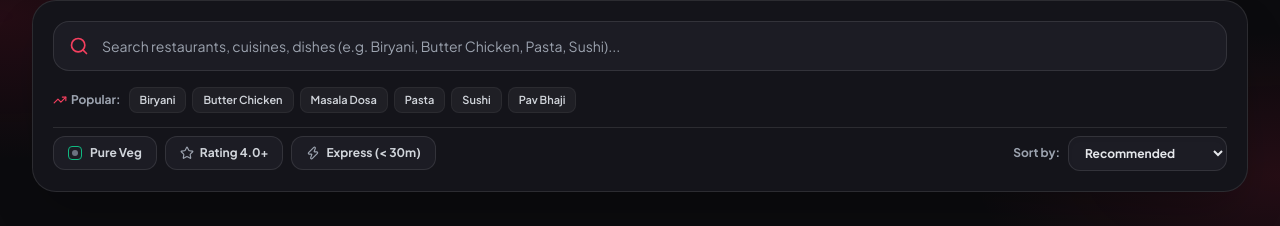
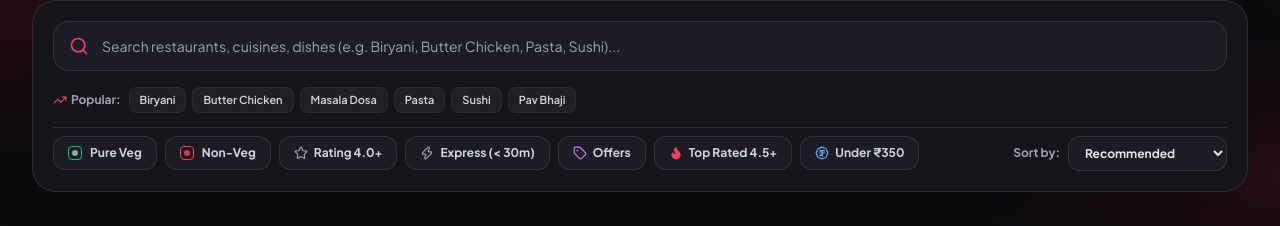
Before and after one commit to Sushanth666/Food-Delivery-Platform, a React (Vite) app: page / in a window 1280 px wide. Shown: the part 1104-1330 px from the top of the page. Built offline with nearby package versions, Linux system fonts and the light colour scheme.

Commit message:
feat: add Non-Veg and useful dietary & convenience filters to FilterBar and RestaurantDetailPage

```diff
--- a/src/components/home/FilterBar.jsx
+++ b/src/components/home/FilterBar.jsx
@@ -8,6 +8,9 @@ import {
   Sparkles,
   Zap,
   TrendingUp,
+  Tag,
+  Flame,
+  BadgeIndianRupee,
 } from 'lucide-react';
 import { useFilter } from '../../context/FilterContext';
 
@@ -18,11 +21,19 @@ export default function FilterBar() {
     searchTerm,
     setSearchTerm,
     isPureVegOnly,
-    setIsPureVegOnly,
+    togglePureVeg,
+    isNonVegOnly,
+    toggleNonVeg,
     minRating,
     setMinRating,
     maxDeliveryTime,
     setMaxDeliveryTime,
+    onlyOffers,
+    setOnlyOffers,
+    onlyBestsellers,
+    setOnlyBestsellers,
+    budgetUnder,
+    setBudgetUnder,
     sortBy,
     setSortBy,
     resetFilters,
@@ -79,34 +90,54 @@ export default function FilterBar() {
       {/* Filter & Sorting Controls */}
       <div className="flex flex-wrap items-center justify-between gap-3 pt-2 border-t border-white/10">
         <div className="flex flex-wrap items-center gap-2">
-          {/* Veg Only Toggle */}
+          {/* 1. Pure Veg Toggle (Indian Green Square + Dot) */}
           <button
             type="button"
-            onClick={() => setIsPureVegOnly(!isPureVegOnly)}
+            onClick={togglePureVeg}
             className={`px-3.5 py-2 rounded-xl text-xs font-bold border flex items-center gap-2 transition-all active:scale-95 ${
               isPureVegOnly
-                ? 'bg-emerald-950/60 border-emerald-500 text-emerald-300 shadow-xs'
-                : 'bg-[#1C1C24] border-white/10 text-gray-300 hover:border-white/20'
+                ? 'bg-emerald-950/70 border-emerald-500 text-emerald-300 shadow-md shadow-emerald-950/40 ring-2 ring-emerald-500/20'
+                : 'bg-[#1C1C24] border-white/10 text-gray-300 hover:border-white/25 hover:text-white'
             }`}
           >
-            <div className="w-3.5 h-3.5 rounded border border-emerald-500 flex items-center justify-center p-0.5">
+            <div className="w-3.5 h-3.5 rounded border border-emerald-500 flex items-center justify-center p-0.5 bg-emerald-950/40">
               <div
                 className={`w-1.5 h-1.5 rounded-full ${
-                  isPureVegOnly ? 'bg-emerald-400' : 'bg-gray-500'
+                  isPureVegOnly ? 'bg-emerald-400' : 'bg-gray-400'
                 }`}
               />
             </div>
             <span>Pure Veg</span>
           </button>
 
-          {/* Rating 4.0+ Toggle */}
+          {/* 2. Non-Veg Toggle (Indian Red/Brown Square + Triangle) */}
+          <button
+            type="button"
+            onClick={toggleNonVeg}
+            className={`px-3.5 py-2 rounded-xl text-xs font-bold border flex items-center gap-2 transition-all active:scale-95 ${
+              isNonVegOnly
+                ? 'bg-rose-950/80 border-rose-500 text-rose-300 shadow-md shadow-rose-950/40 ring-2 ring-rose-500/20'
+                : 'bg-[#1C1C24] border-white/10 text-gray-300 hover:border-white/25 hover:text-white'
+            }`}
+          >
+            <div className="w-3.5 h-3.5 rounded border border-rose-500 flex items-center justify-center p-0.5 bg-rose-950/40">
+              <div
+                className={`w-1.5 h-1.5 rounded-full ${
+                  isNonVegOnly ? 'bg-rose-500' : 'bg-rose-400/60'
+                }`}
+              />
+            </div>
+            <span>Non-Veg</span>
+          </button>
+
+          {/* 3. Rating 4.0+ Toggle */}
           <button
             type="button"
             onClick={() => setMinRating(minRating === 4.0 ? null : 4.0)}
             className={`px-3.5 py-2 rounded-xl text-xs font-bold border flex items-center gap-1.5 transition-all active:scale-95 ${
               minRating === 4.0
-                ? 'bg-amber-950/60 border-amber-500 text-amber-300 shadow-xs'
-                : 'bg-[#1C1C24] border-white/10 text-gray-300 hover:border-white/20'
+                ? 'bg-amber-950/70 border-amber-500 text-amber-300 shadow-md shadow-amber-950/40 ring-2 ring-amber-500/20'
+                : 'bg-[#1C1C24] border-white/10 text-gray-300 hover:border-white/25 hover:text-white'
             }`}
           >
             <Star
@@ -119,22 +150,64 @@ export default function FilterBar() {
             <span>Rating 4.0+</span>
           </button>
 
-          {/* Fast Delivery (< 30 min) */}
+          {/* 4. Fast Express Delivery (< 30 min) */}
           <button
             type="button"
             onClick={() => setMaxDeliveryTime(maxDeliveryTime === 30 ? null : 30)}
             className={`px-3.5 py-2 rounded-xl text-xs font-bold border flex items-center gap-1.5 transition-all active:scale-95 ${
               maxDeliveryTime === 30
-                ? 'bg-rose-950/70 border-rose-500 text-rose-300 shadow-xs'
-                : 'bg-[#1C1C24] border-white/10 text-gray-300 hover:border-white/20'
+                ? 'bg-orange-950/70 border-orange-500 text-orange-300 shadow-md shadow-orange-950/40 ring-2 ring-orange-500/20'
+                : 'bg-[#1C1C24] border-white/10 text-gray-300 hover:border-white/25 hover:text-white'
             }`}
           >
             <Zap
               className={`w-3.5 h-3.5 ${
-                maxDeliveryTime === 30 ? 'text-rose-400 fill-rose-400' : 'text-gray-400'
+                maxDeliveryTime === 30 ? 'text-orange-400 fill-orange-400' : 'text-gray-400'
               }`}
             />
             <span>Express (&lt; 30m)</span>
+          </button>
+
+          {/* 5. Great Offers Toggle */}
+          <button
+            type="button"
+            onClick={() => setOnlyOffers(!onlyOffers)}
+            className={`px-3.5 py-2 rounded-xl text-xs font-bold border flex items-center gap-1.5 transition-all active:scale-95 ${
+              onlyOffers
+                ? 'bg-purple-950/70 border-purple-500 text-purple-300 shadow-md shadow-purple-950/40 ring-2 ring-purple-500/20'
+                : 'bg-[#1C1C24] border-white/10 text-gray-300 hover:border-white/25 hover:text-white'
+            }`}
+          >
+            <Tag className="w-3.5 h-3.5 text-purple-400" />
+            <span>Offers</span>
+          </button>
+
+          {/* 6. Top Rated 4.5+ / Bestsellers */}
+          <button
+            type="button"
+            onClick={() => setOnlyBestsellers(!onlyBestsellers)}
+            className={`px-3.5 py-2 rounded-xl text-xs font-bold border flex items-center gap-1.5 transition-all active:scale-95 ${
+              onlyBestsellers
+                ? 'bg-red-950/70 border-red-500 text-red-300 shadow-md shadow-red-950/40 ring-2 ring-red-500/20'
+                : 'bg-[#1C1C24] border-white/10 text-gray-300 hover:border-white/25 hover:text-white'
+            }`}
+          >
+            <Flame className="w-3.5 h-3.5 text-rose-500 fill-rose-500" />
+            <span>Top Rated 4.5+</span>
+          </button>
+
+          {/* 7. Budget Friendly Under ₹350 */}
+          <button
+            type="button"
+            onClick={() => setBudgetUnder(budgetUnder === 350 ? null : 350)}
+            className={`px-3.5 py-2 rounded-xl text-xs font-bold border flex items-center gap-1.5 transition-all active:scale-95 ${
+              budgetUnder === 350
+                ? 'bg-blue-950/70 border-blue-500 text-blue-300 shadow-md shadow-blue-950/40 ring-2 ring-blue-500/20'
+                : 'bg-[#1C1C24] border-white/10 text-gray-300 hover:border-white/25 hover:text-white'
+            }`}
+          >
+            <BadgeIndianRupee className="w-3.5 h-3.5 text-blue-400" />
+            <span>Under ₹350</span>
           </button>
 
           {/* Reset Filters Button */}
@@ -142,10 +215,10 @@ export default function FilterBar() {
             <button
               type="button"
               onClick={resetFilters}
-              className="px-3 py-2 rounded-xl text-xs font-bold text-rose-400 hover:bg-rose-950/40 transition-colors flex items-center gap-1"
+              className="px-3 py-2 rounded-xl text-xs font-bold text-rose-400 hover:bg-rose-950/50 transition-colors flex items-center gap-1"
             >
               <RotateCcw className="w-3.5 h-3.5" />
-              <span>Reset</span>
+              <span>Reset All</span>
             </button>
           )}
         </div>
--- a/src/context/FilterContext.jsx
+++ b/src/context/FilterContext.jsx
@@ -6,16 +6,42 @@ export function FilterProvider({ children }) {
   const [searchTerm, setSearchTerm] = useState('');
   const [selectedCategory, setSelectedCategory] = useState('all');
   const [isPureVegOnly, setIsPureVegOnly] = useState(false);
+  const [isNonVegOnly, setIsNonVegOnly] = useState(false);
   const [minRating, setMinRating] = useState(null); // null, 4.0, 4.5
   const [maxDeliveryTime, setMaxDeliveryTime] = useState(null); // null, 25, 30
+  const [onlyOffers, setOnlyOffers] = useState(false); // special discount tags
+  const [onlyBestsellers, setOnlyBestsellers] = useState(false); // top trending/bestsellers
+  const [budgetUnder, setBudgetUnder] = useState(null); // cost for two <= 350
   const [sortBy, setSortBy] = useState('recommended'); // 'recommended', 'rating', 'time', 'costAsc', 'costDesc'
+
+  // Mutually exclusive toggle for Veg
+  const togglePureVeg = () => {
+    setIsPureVegOnly((prev) => {
+      const next = !prev;
+      if (next) setIsNonVegOnly(false);
+      return next;
+    });
+  };
+
+  // Mutually exclusive toggle for Non-Veg
+  const toggleNonVeg = () => {
+    setIsNonVegOnly((prev) => {
+      const next = !prev;
+      if (next) setIsPureVegOnly(false);
+      return next;
+    });
+  };
 
   const resetFilters = () => {
     setSearchTerm('');
     setSelectedCategory('all');
     setIsPureVegOnly(false);
+    setIsNonVegOnly(false);
     setMinRating(null);
     setMaxDeliveryTime(null);
+    setOnlyOffers(false);
+    setOnlyBestsellers(false);
+    setBudgetUnder(null);
     setSortBy('recommended');
   };
 
@@ -23,8 +49,12 @@ export function FilterProvider({ children }) {
     searchTerm !== '' ||
     selectedCategory !== 'all' ||
     isPureVegOnly ||
+    isNonVegOnly ||
     minRating !== null ||
     maxDeliveryTime !== null ||
+    onlyOffers ||
+    onlyBestsellers ||
+    budgetUnder !== null ||
     sortBy !== 'recommended';
 
   return (
@@ -36,10 +66,20 @@ export function FilterProvider({ children }) {
         setSelectedCategory,
         isPureVegOnly,
         setIsPureVegOnly,
+        togglePureVeg,
+        isNonVegOnly,
+        setIsNonVegOnly,
+        toggleNonVeg,
         minRating,
         setMinRating,
         maxDeliveryTime,
         setMaxDeliveryTime,
+        onlyOffers,
+        setOnlyOffers,
+        onlyBestsellers,
+        setOnlyBestsellers,
+        budgetUnder,
+        setBudgetUnder,
         sortBy,
         setSortBy,
         resetFilters,
--- a/src/pages/RestaurantDetailPage.jsx
+++ b/src/pages/RestaurantDetailPage.jsx
@@ -35,8 +35,25 @@ export default function RestaurantDetailPage() {
 
   const [searchMenu, setSearchMenu] = useState('');
   const [filterVegOnly, setFilterVegOnly] = useState(false);
+  const [filterNonVegOnly, setFilterNonVegOnly] = useState(false);
   const [filterBestsellerOnly, setFilterBestsellerOnly] = useState(false);
   const [customizingItem, setCustomizingItem] = useState(null);
+
+  const toggleVegOnly = () => {
+    setFilterVegOnly((prev) => {
+      const next = !prev;
+      if (next) setFilterNonVegOnly(false);
+      return next;
+    });
+  };
+
+  const toggleNonVegOnly = () => {
+    setFilterNonVegOnly((prev) => {
+      const next = !prev;
+      if (next) setFilterVegOnly(false);
+      return next;
+    });
+  };
 
   // Find restaurant by slug or id
   const restaurant = useMemo(() => {
@@ -72,6 +89,7 @@ export default function RestaurantDetailPage() {
       .map((cat) => {
         const filteredItems = cat.items.filter((item) => {
           if (filterVegOnly && !item.isVeg) return false;
+          if (filterNonVegOnly && item.isVeg) return false;
           if (filterBestsellerOnly && !item.isBestseller) return false;
           if (searchMenu.trim()) {
             const q = searchMenu.toLowerCase();
@@ -88,7 +106,7 @@ export default function RestaurantDetailPage() {
         };
       })
       .filter((cat) => cat.items.length > 0);
-  }, [restaurant, filterVegOnly, filterBestsellerOnly, searchMenu]);
+  }, [restaurant, filterVegOnly, filterNonVegOnly, filterBestsellerOnly, searchMenu]);
 
   return (
     <div className="min-h-screen bg-gray-50 pb-28">
@@ -203,12 +221,13 @@ export default function RestaurantDetailPage() {
           <div className="flex flex-wrap items-center justify-between gap-3">
             {/* Quick Dietary Filters */}
             <div className="flex items-center gap-2">
+              {/* Pure Veg */}
               <button
                 type="button"
-                onClick={() => setFilterVegOnly(!filterVegOnly)}
+                onClick={toggleVegOnly}
                 className={`px-3 py-1.5 rounded-xl text-xs font-bold border flex items-center gap-1.5 transition-all active:scale-95 ${
                   filterVegOnly
-                    ? 'bg-emerald-50 border-emerald-500 text-emerald-800 shadow-xs'
+                    ? 'bg-emerald-50 border-emerald-500 text-emerald-800 shadow-xs ring-2 ring-emerald-500/20'
                     : 'bg-white border-gray-200 text-gray-700 hover:border-gray-300'
                 }`}
               >
@@ -222,12 +241,33 @@ export default function RestaurantDetailPage() {
                 <span>Pure Veg</span>
               </button>
 
+              {/* Non-Veg */}
+              <button
+                type="button"
+                onClick={toggleNonVegOnly}
+                className={`px-3 py-1.5 rounded-xl text-xs font-bold border flex items-center gap-1.5 transition-all active:scale-95 ${
+                  filterNonVegOnly
+                    ? 'bg-rose-50 border-rose-500 text-rose-800 shadow-xs ring-2 ring-rose-500/20'
+                    : 'bg-white border-gray-200 text-gray-700 hover:border-gray-300'
+                }`}
+              >
+                <div className="w-3 h-3 rounded border border-rose-600 flex items-center justify-center p-0.5">
+                  <div
+                    className={`w-1.5 h-1.5 rounded-full ${
+                      filterNonVegOnly ? 'bg-rose-600' : 'bg-gray-300'
+                    }`}
+                  />
+                </div>
+                <span>Non-Veg</span>
+              </button>
+
+              {/* Bestsellers */}
               <button
                 type="button"
                 onClick={() => setFilterBestsellerOnly(!filterBestsellerOnly)}
                 className={`px-3 py-1.5 rounded-xl text-xs font-bold border flex items-center gap-1.5 transition-all active:scale-95 ${
                   filterBestsellerOnly
-                    ? 'bg-amber-50 border-amber-500 text-amber-900 shadow-xs'
+                    ? 'bg-amber-50 border-amber-500 text-amber-900 shadow-xs ring-2 ring-amber-500/20'
                     : 'bg-white border-gray-200 text-gray-700 hover:border-gray-300'
                 }`}
               >
```
Also changed, not shown: src/pages/HomePage.jsx (+28 -0 lines).
